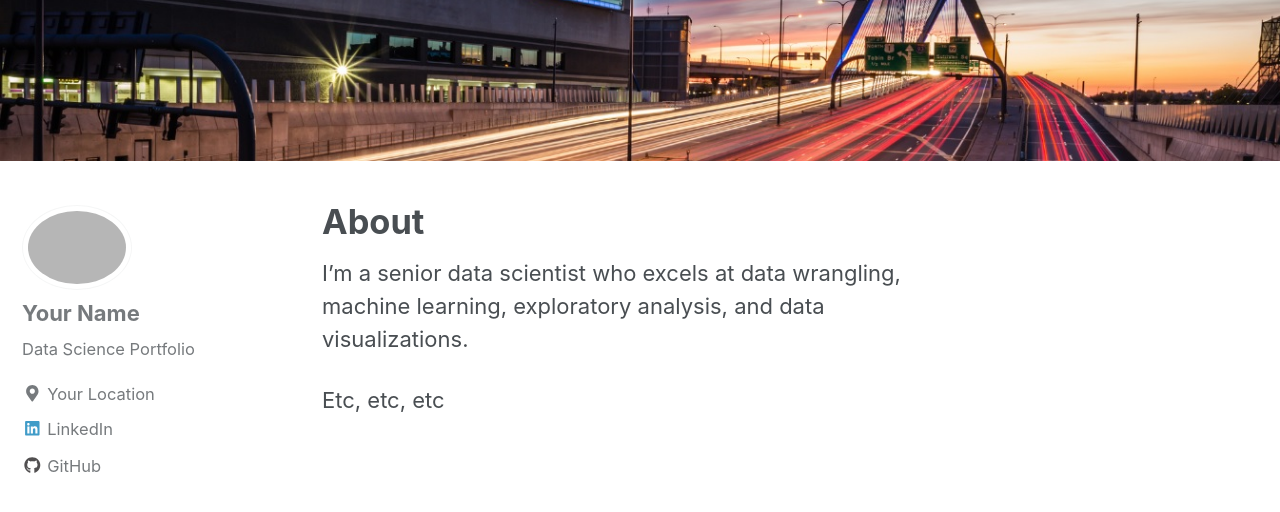
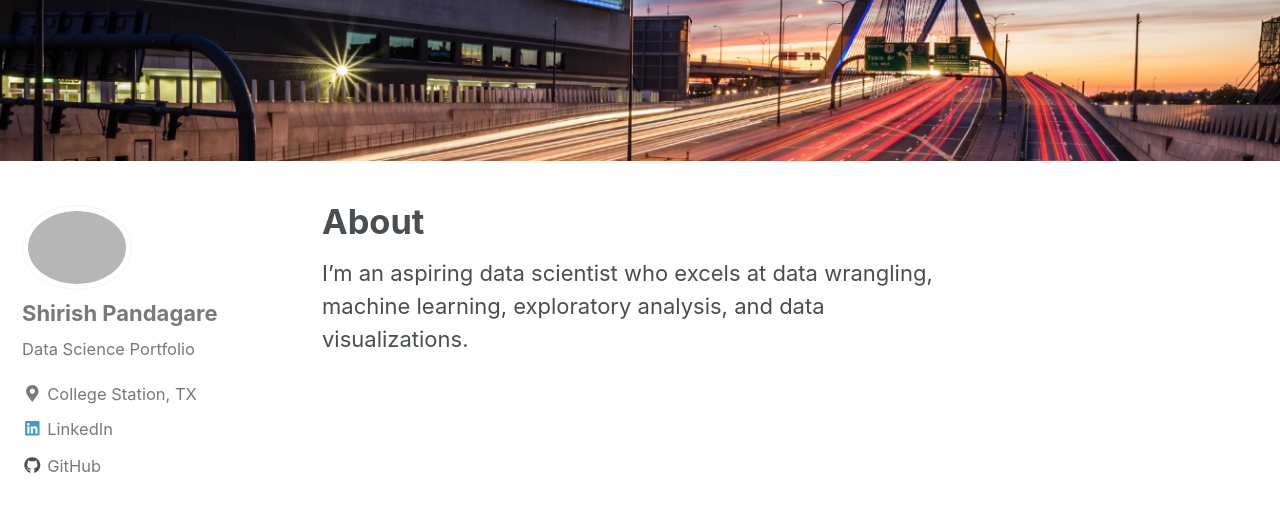
Before and after one commit to shirishpandagare/shirishpandagare.github.io, a Jekyll site: the page built from _pages/about.md, in a window 1280 px wide and 900 px high, scrolled down 412 px. Shown: the top 512 px of the window. Built offline with Jekyll 4.4.1, drawn with Linux system fonts in a browser that asks for light colours; nearby versions of some CDN libraries; some of the changed text lies outside the part shown.

Commit message:
New files new updates

```diff
--- a/_config.yml
+++ b/_config.yml
@@ -9,9 +9,9 @@ minimal_mistakes_skin    : "default" # "air", "aqua", "contrast", "dark", "dirt"
 
 # Site Settings
 locale                   : "en-US"
-title                    : "Your Name"
+title                    : "Shirish Pandagare"
 title_separator          : "-"
-name                     : "Your Name"
+name                     : "Shirish Pandagare"
 description              : "Data Science Portfolio"
 url                      : # the base hostname & protocol for your site e.g. "https://mmistakes.github.io"
 baseurl                  : # the subpath of your site, e.g. "/blog"
@@ -84,10 +84,10 @@ analytics:
 
 # Site Author
 author:
-  name             : "Your Name"
+  name             : "Shirish Pandagare"
   avatar           : "/images/bio-pic-2.jpg" # path of avatar image, e.g. "/assets/images/bio-photo.jpg"
   bio              : "Data Science Portfolio"
-  location         : "Your Location"
+  location         : "College Station, TX"
   email            :
   uri              :
   home             : # null (default), "absolute or relative url to link to author home"
@@ -97,13 +97,13 @@ author:
   flickr           :
   facebook         :
   foursquare       :
-  github           : "Your Github"
+  github           : "shirishpandagare"
   gitlab           :
   google_plus      :
   keybase          :
   instagram        :
   lastfm           :
-  linkedin         : "dataoptimal" # "john-doe-12345678" (the last part of your profile url, e.g. https://www.linkedin.com/in/john-doe-12345678)
+  linkedin         : "shirishpandagare" # "john-doe-12345678" (the last part of your profile url, e.g. https://www.linkedin.com/in/john-doe-12345678)
   pinterest        :
   soundcloud       :
   stackoverflow    : # "123456/username" (the last part of your profile url, e.g. https://stackoverflow.com/users/123456/username)
--- a/_pages/about.md
+++ b/_pages/about.md
@@ -5,6 +5,4 @@ header:
   image: "/images/zakim.jpg"
 ---
 
-I'm a senior data scientist who excels at data wrangling, machine learning, exploratory analysis, and data visualizations.
-
-Etc, etc, etc
+I'm an aspiring data scientist who excels at data wrangling, machine learning, exploratory analysis, and data visualizations.
--- a/index.html
+++ b/index.html
@@ -2,5 +2,5 @@
 layout: home
 author_profile: true
 header:
-  image: "/images/waterfront.jpg"
+  image: "/images/coverpicture.jpeg"
 ---
```
Also changed, not shown: _pages/machinelearning.md (line endings or trailing spaces), images/coverpicture.jpeg (added), 2 other files.
